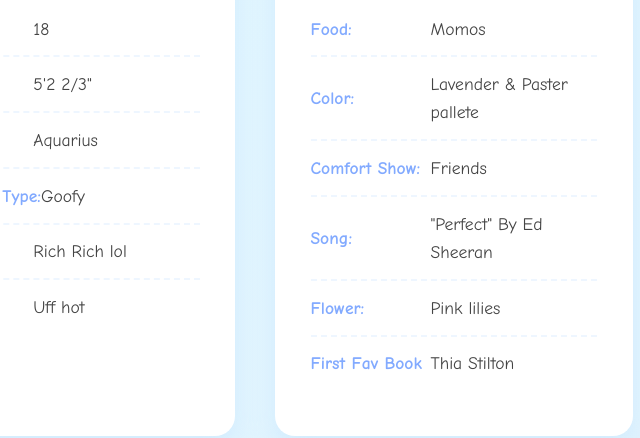
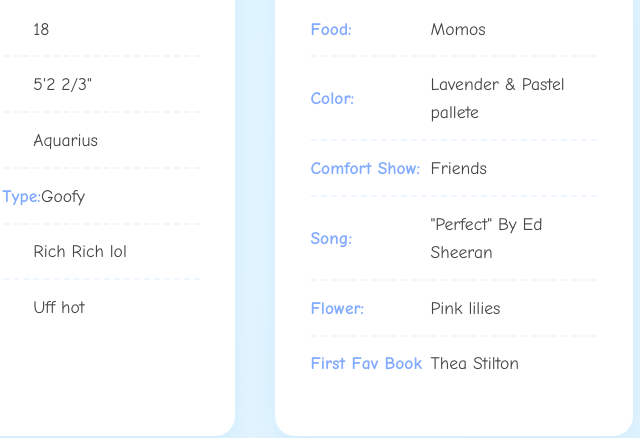
Before and after one commit to noxyiel/niki-s-home, a plain HTML site: page personality.html in a window 1280 px wide. Shown: the part 627-1065 px from the top of the page, 186-826 px from the left. Drawn offline with Linux system fonts and the light colour scheme.

Commit message:
personality.html

```diff
--- a/personality.html
+++ b/personality.html
@@ -197,11 +197,11 @@
       <h2><span class="icon">🍔</span>Her Favorites</h2>
       <ul>
         <li><strong>Food:</strong><span>Momos</span></li>
-        <li><strong>Color:</strong><span>Lavender & Paster pallete</span></li>
+        <li><strong>Color:</strong><span>Lavender & Pastel pallete</span></li>
         <li><strong>Comfort Show:</strong><span>Friends</span></li>
         <li><strong>Song:</strong><span>"Perfect" By Ed Sheeran</span></li>
         <li><strong>Flower:</strong><span>Pink lilies</span></li>
-        <li><strong>First Fav Book</strong><span>Thia Stilton</span></li>
+        <li><strong>First Fav Book</strong><span>Thea Stilton</span></li>
       </ul>
     </section>
 
```
